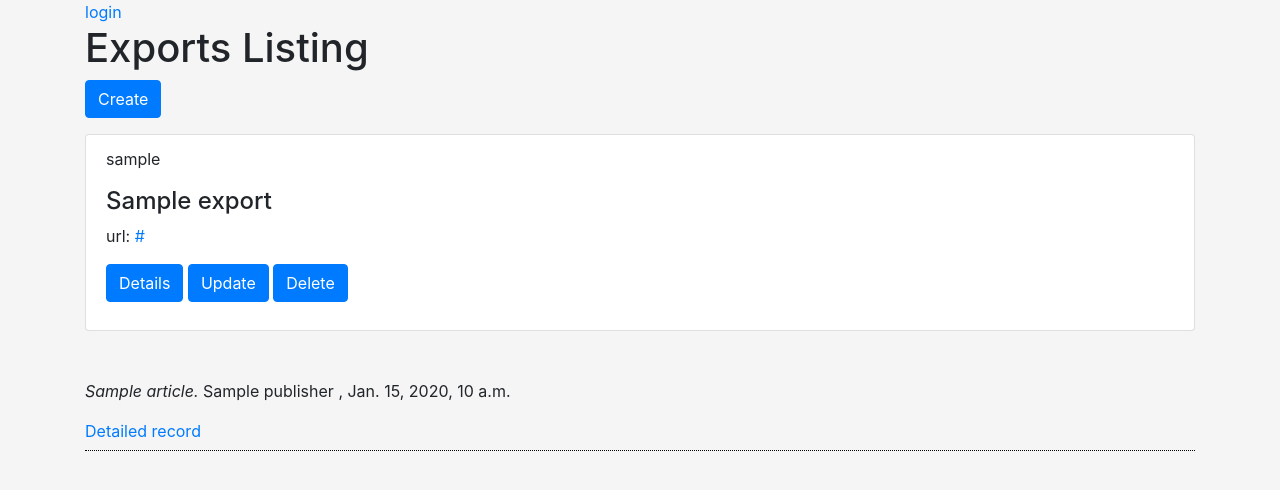
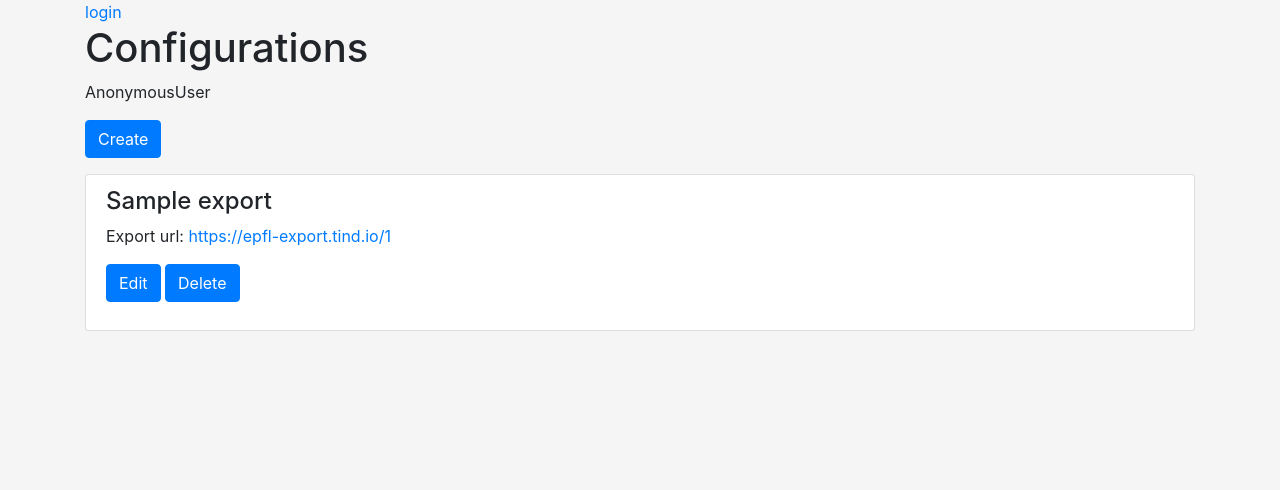
Before and after one commit to epfl-si/infoscience-exports, a Django app: template infoscience_exports/exports/templates/exports/export_list.html in a window 1280 px wide. Shown: the top 490 px of the page. Run offline with Django 3.2, Linux system fonts and the light colour scheme; tables that the repository leaves empty hold one stand-in row (values such as "Sample post"); the template is opened without the code that fills it: values that come from a table or form of the project are taken from there, most other values are stand-ins (such as "Sample title", 1, 10 or a date in 2020); parts of the project's set-up code (start-up, migrations or seed data) failed here and were passed over; some libraries are stand-ins or nearby versions.

Commit message:
Redisign of views - 1

```diff
--- a/infoscience_exports/exports/templates/exports/export_form.html
+++ b/infoscience_exports/exports/templates/exports/export_form.html
@@ -9,6 +9,8 @@
 		{% csrf_token %}
 		{% bootstrap_form form layout='horizontal' %}
 		{% buttons %}
+		<a class="btn btn-primary" href="{% url 'crud:export-list' %}" role="button">{% trans "Cancel" %}</a>
+		<button type="submit" class="btn btn-primary">{% trans "Preview" %}</button>
 		<button type="submit" class="btn btn-primary">{% trans "Submit" %}</button>
 		{% endbuttons %}
 	</form>
--- a/infoscience_exports/exports/templates/exports/export_list.html
+++ b/infoscience_exports/exports/templates/exports/export_list.html
@@ -4,20 +4,20 @@
 {% load staticfiles %}
 
 {% block content %}
-	<h1>Exports Listing</h1>
+	<h1>{% trans "Configurations" %}</h1>
+
+	<p>{{ request.user }}</p>
 
 	<p><a class="btn btn-primary" href="{% url 'crud:export-create' %}" role="button">{% trans "Create" %}</a></p>
 
 	<ul class="list-group">
 		{% for object in object_list %}
 		<li class="list-group-item">
-			<div>
-				<p>{{ object.user }}</p>
+			<div >
 				<h4>{{ object.name }}</h4>
-				<p>{% trans "url" %}: <a href="{{ object.url }}">{{ object.url }}</a></p>
+				<p>{% trans "Export url" %}: <a href="{{ object.get_absolute_url }}">https://epfl-export.tind.io/{{ object.pk }}</a></p>
 				<p>
-				<a class="btn btn-primary" href="{{ object.get_absolute_url }}" role="button">{% trans "Details" %}</a>
-				<a class="btn btn-primary" href="{% url 'crud:export-update' object.pk %}" role="button">{% trans "Update" %}</a>
+				<a class="btn btn-primary" href="{% url 'crud:export-update' object.pk %}" role="button">{% trans "Edit" %}</a>
 				<a class="btn btn-primary" href="{% url 'crud:export-delete' object.pk %}" role="button">{% trans "Delete" %}</a>
 				</p>
 			</div>
@@ -26,22 +26,6 @@
 		<p>{% trans "You currently have no export configured" %}.</p>
 		{% endfor %}
 	</ul>
-
-	<div class="marc21xm-records-template">
-		{% for article in marc21xml %}
-		<div class="marc21xm-records">
-			<p>
-			{% if article.Authors %}<span>{% include "exports/objects_list.html" with objects_css='marc21xml-author' objects=article.Authors %}.</span>{% endif %}
-			{% if article.Title_All %}<span style="font-style: italic">{{ article.Title_All }}.</span>{% endif %}
-			{% if article.Publisher %}<span>{{ article.Publisher }}</span>{% endif %}
-			{% if article.Publisher_Date %}{% if article.Publisher %}, {% endif %}<span>{{ article.Publisher_Date }}</span>{% endif %}
-			</p>
-			<span><a href="http://infoscience.epfl.ch/record/{{ article.Id }}?ln=en">{% trans "Detailed record" %}</a></span>
-		</div>
-		{% empty %}
-		<p>{% trans "No records" %}.</p>
-		{% endfor %}
-	</div>
 
 	{% if is_paginated %}
 	<div class="pagination">
--- a/infoscience_exports/exports/views.py
+++ b/infoscience_exports/exports/views.py
@@ -79,7 +79,6 @@ class ExportList(LogMixin, ListView):
 
     def get_context_data(self, *args, **kwargs):
         context = super().get_context_data(*args, **kwargs)
-
         url = "https://infoscience.epfl.ch/search?ln=fr&p=&f=&rm=&ln=fr&sf=&so=d&rg=10&c=Infoscience&of=xm"
         marc21xml = import_marc21xml(url)
         context['marc21xml'] = marc21xml
```
